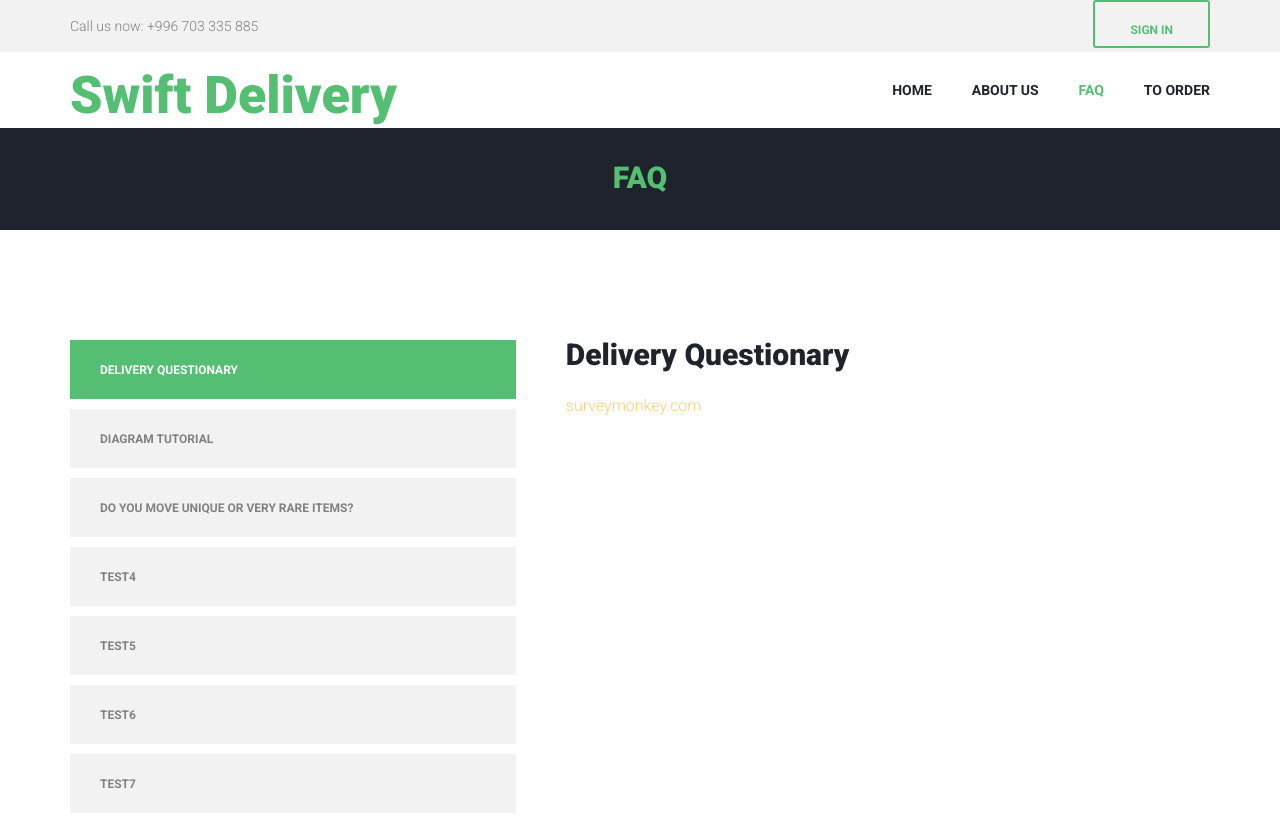
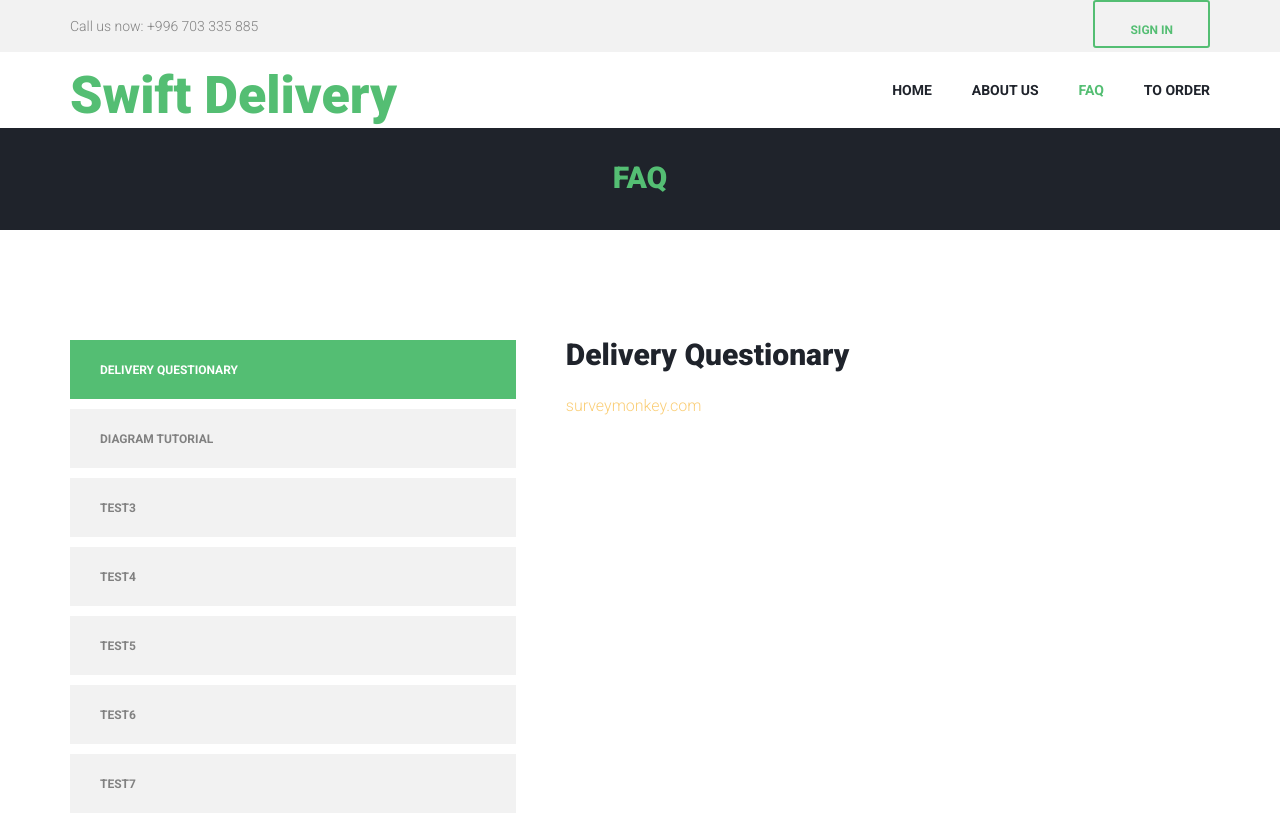
Before and after one commit to nurik23/hci_project, a plain HTML site: page faq2.html in a window 1280 px wide. Shown: the top 816 px of the page. Drawn offline with Linux system fonts and the light colour scheme; a web font is replaced by a local one.

Commit message:
change FAQ file

```diff
--- a/faq2.html
+++ b/faq2.html
@@ -105,7 +105,7 @@
 									<a href="faq2.html#vertical-tab2" role="tab" data-toggle="tab">Diagram tutorial</a>
 								</li>
 								<li>
-									<a href="faq2.html#vertical-tab3" role="tab" data-toggle="tab">Do you move unique or very rare items?</a>
+									<a href="faq2.html#vertical-tab3" role="tab" data-toggle="tab">test3</a>
 								</li>
 								<li>
 									<a href="faq2.html#vertical-tab4" role="tab" data-toggle="tab">test4</a>
@@ -139,8 +139,8 @@
 									<img src="123.png" alt="Trulli" width="900" height="1100"
 								</div>
 								<div class="tab-pane fade" id="vertical-tab3">
-									<h3 class="poppins">Do you move unique or very rare items?</h3>
-									<p>Yes! We move almost all items. Be sure to let your Swift Delivery representative know ahead of time in case it requires a third mover or special equipment.</p>
+									<h3 class="poppins">test3</h3>
+									<p>test3</p>
 								</div>
 								<div class="tab-pane fade" id="vertical-tab4">
 									<h3 class="poppins">test4</h3>
```
